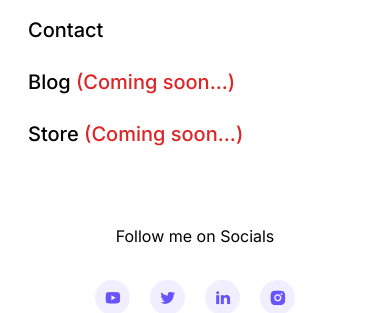
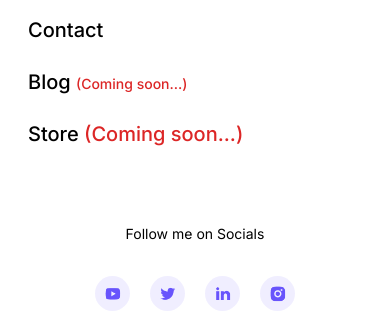
Before and after one commit to luqmanmatloob/nextportfolio, a Next.js app: page / in a window 390 px wide. Both pictures are taken after a click on the element 338 px from the left and 52 px from the top of the page. Shown: the part 260-573 px from the top of the page. Built offline with nearby package versions, Linux system fonts and the light colour scheme.

Commit message:
some font changes

```diff
--- a/src/components/header.jsx
+++ b/src/components/header.jsx
@@ -57,14 +57,14 @@ const Header = () => {
                 Contact
               </Link>
               <Link href='/' className='py-3' >
-                Blog <span className='text-red-600'>(Coming soon...)</span>
+                Blog <span className='text-red-600 text-sm'>(Coming soon...)</span>
               </Link>
               <Link href='/' className='py-3' >
                 Store <span className='text-red-600'>(Coming soon...)</span>
               </Link>
             </div>
 
-            <p className='flex justify-center mt-16'>Follow me on Socials</p>
+            <p className='flex justify-center mt-16 text-sm '>Follow me on Socials</p>
 
             <div className='flex justify-center mt-8'>
               <Socialicons/>
```
